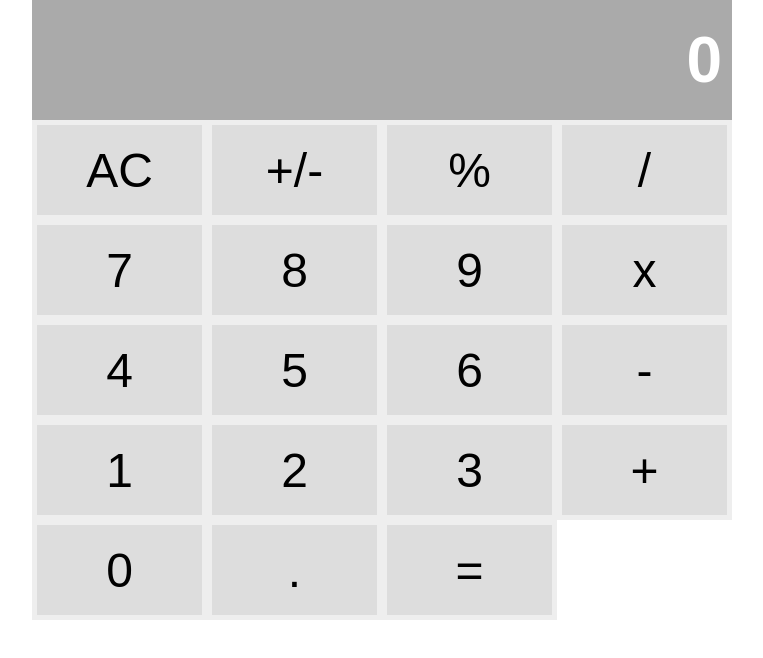
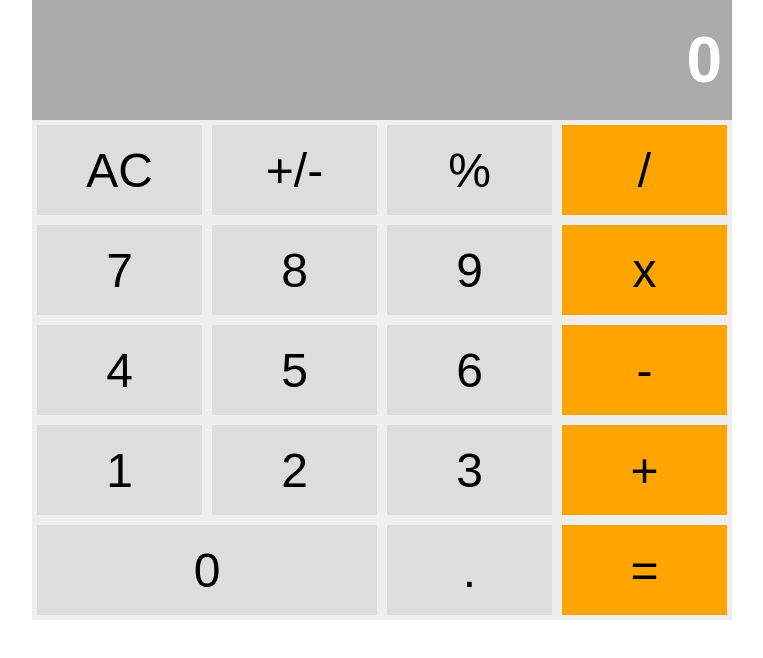
Before and after one commit to cdrani/react-calculator, a React (Create React App) app: page / in a window 1280 px wide. Shown: the top 658 px of the page, without its empty margins (258-1021 px from the left). Built offline with nearby package versions, Linux system fonts and the light colour scheme.

Commit message:
update operation button colors

```diff
--- a/src/components/Button.js
+++ b/src/components/Button.js
@@ -3,20 +3,26 @@ import PropTypes from 'prop-types'
 import styled from 'styled-components'
 
 const CalcButton = styled.button`
-  width: 25%;
+  width: ${props => (props.wide ? '50%' : '25%')};
   height: 100%;
   text-align: center;
   border: solid #eee 5px;
   color: #000;
-  background-color: #ddd;
+  background-color: ${props => props.color || '#ddd'};
   cursor: pointer;
   font-size: 3rem;
 `
 
-const Button = ({ buttonName }) => <CalcButton>{buttonName}</CalcButton>
+const Button = ({ buttonName, color, wide }) => (
+  <CalcButton color={color} wide={wide}>
+    {buttonName}
+  </CalcButton>
+)
 
 Button.propTypes = {
-  buttonName: PropTypes.string.isRequired
+  buttonName: PropTypes.string.isRequired,
+  color: PropTypes.string,
+  wide: PropTypes.bool
 }
 
 export default Button
--- a/src/components/ButtonPanel.js
+++ b/src/components/ButtonPanel.js
@@ -18,30 +18,30 @@ const ButtonPanel = () => {
         <Button buttonName="AC" />
         <Button buttonName="+/-" />
         <Button buttonName="%" />
-        <Button buttonName="/" />
+        <Button color="orange" buttonName="/" />
       </Div>
       <Div>
         <Button buttonName="7" />
         <Button buttonName="8" />
         <Button buttonName="9" />
-        <Button buttonName="x" />
+        <Button color="orange" buttonName="x" />
       </Div>
       <Div>
         <Button buttonName="4" />
         <Button buttonName="5" />
         <Button buttonName="6" />
-        <Button buttonName="-" />
+        <Button color="orange" buttonName="-" />
       </Div>
       <Div>
         <Button buttonName="1" />
         <Button buttonName="2" />
         <Button buttonName="3" />
-        <Button buttonName="+" />
+        <Button color="orange" buttonName="+" />
       </Div>
       <Div>
-        <Button buttonName="0" />
+        <Button buttonName="0" wide />
         <Button buttonName="." />
-        <Button buttonName="=" />
+        <Button color="orange" buttonName="=" />
       </Div>
     </Wrapper>
   )
```
